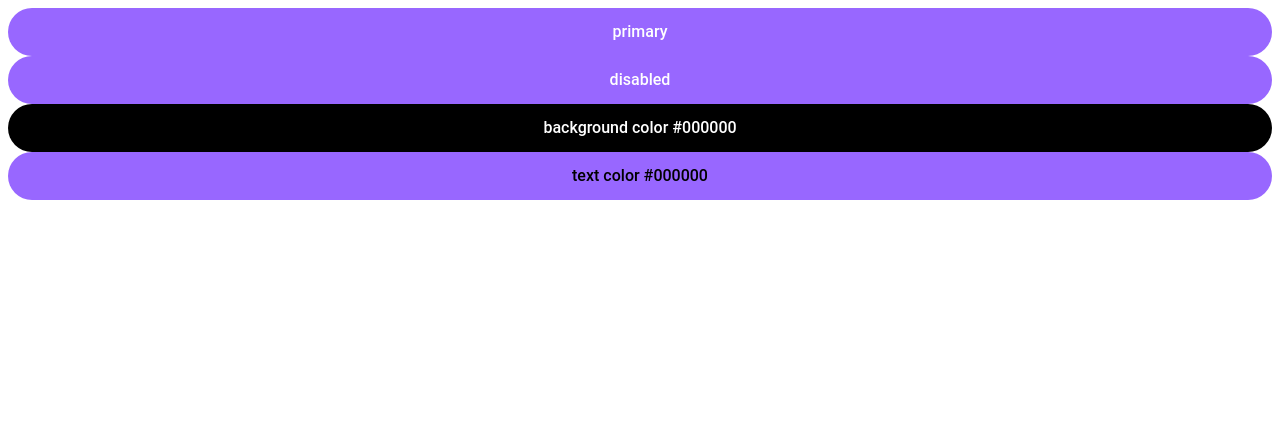
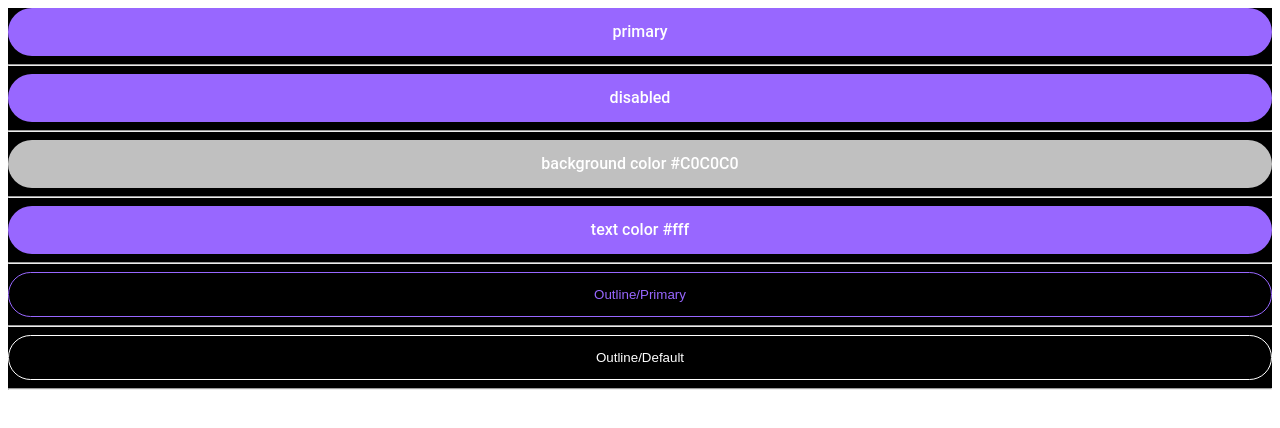
Before and after one commit to chainswap/info, a React (Create React App) app: page / in a window 1280 px wide. Shown: the top 428 px of the page. Built offline with nearby package versions, Linux system fonts and the light colour scheme.

Commit message:
make background black

```diff
--- a/src/App.tsx
+++ b/src/App.tsx
@@ -1,18 +1,33 @@
 import React from 'react'
 import Button from './components/Button/Button'
+import OutlineButton from './components/Button/OutlineButton'
+import { styled } from '@material-ui/styles'
+import FakeLogo from './assets/images/dummy_logo.png'
+
+const Background = styled('div')({
+  background: `#000000`,
+  height: '100%',
+  width: '100%',
+})
 
 function App() {
   return (
-    <React.Fragment>
-      {/* Primary */}
-      <Button text="primary"></Button>
-      {/* Disabled */}
-      <Button text="disabled" disabled={true}></Button>
-      {/* specified background */}
-      <Button text="background color #000000" background="#000000"></Button>
-      {/* specified color */}
-      <Button text="text color #000000" color="#000000"></Button>
-    </React.Fragment>
+    <Background>
+      <React.Fragment>
+        <Button text="primary"></Button>
+        <hr />
+        <Button text="disabled" disabled={true}></Button>
+        <hr />
+        <Button text="background color #C0C0C0" background="#C0C0C0"></Button>
+        <hr />
+        <Button text="text color #fff" color="#fff"></Button>
+        <hr />
+        <OutlineButton primary>Outline/Primary</OutlineButton>
+        <hr />
+        <OutlineButton>Outline/Default</OutlineButton>
+        <hr />
+      </React.Fragment>
+    </Background>
   )
 }
 
--- a/src/index.tsx
+++ b/src/index.tsx
@@ -1,16 +1,18 @@
-import React from 'react';
-import ReactDOM from 'react-dom';
-import App from './App';
-import reportWebVitals from './reportWebVitals';
+import React from 'react'
+import ReactDOM from 'react-dom'
+import App from './App'
+import reportWebVitals from './reportWebVitals'
 
 ReactDOM.render(
   <React.StrictMode>
-    <App />
+    <div style={{ backgroundColor: 'black', padding: 0, margin: 0 }}>
+      <App />
+    </div>
   </React.StrictMode>,
   document.getElementById('root')
-);
+)
 
 // If you want to start measuring performance in your app, pass a function
 // to log results (for example: reportWebVitals(console.log))
 // or send to an analytics endpoint. Learn more: https://bit.ly/CRA-vitals
-reportWebVitals();
+reportWebVitals()
```
